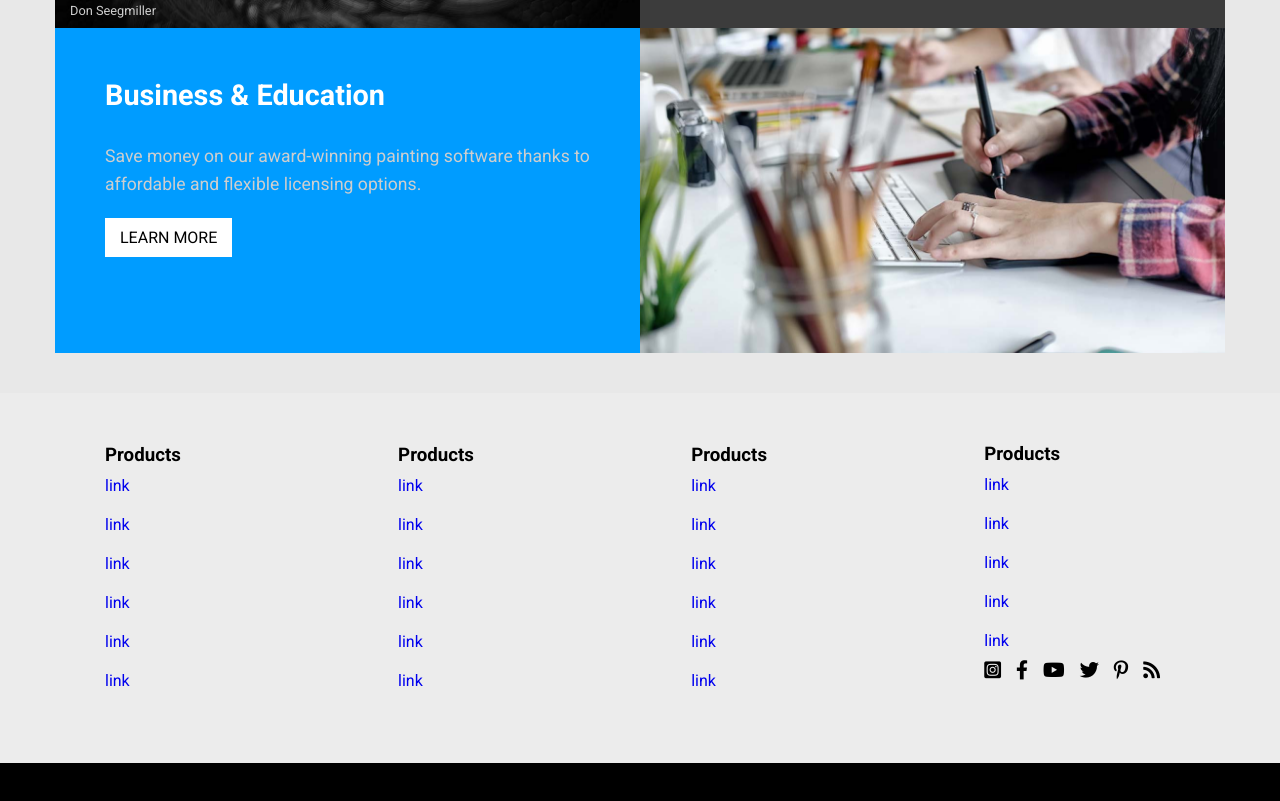
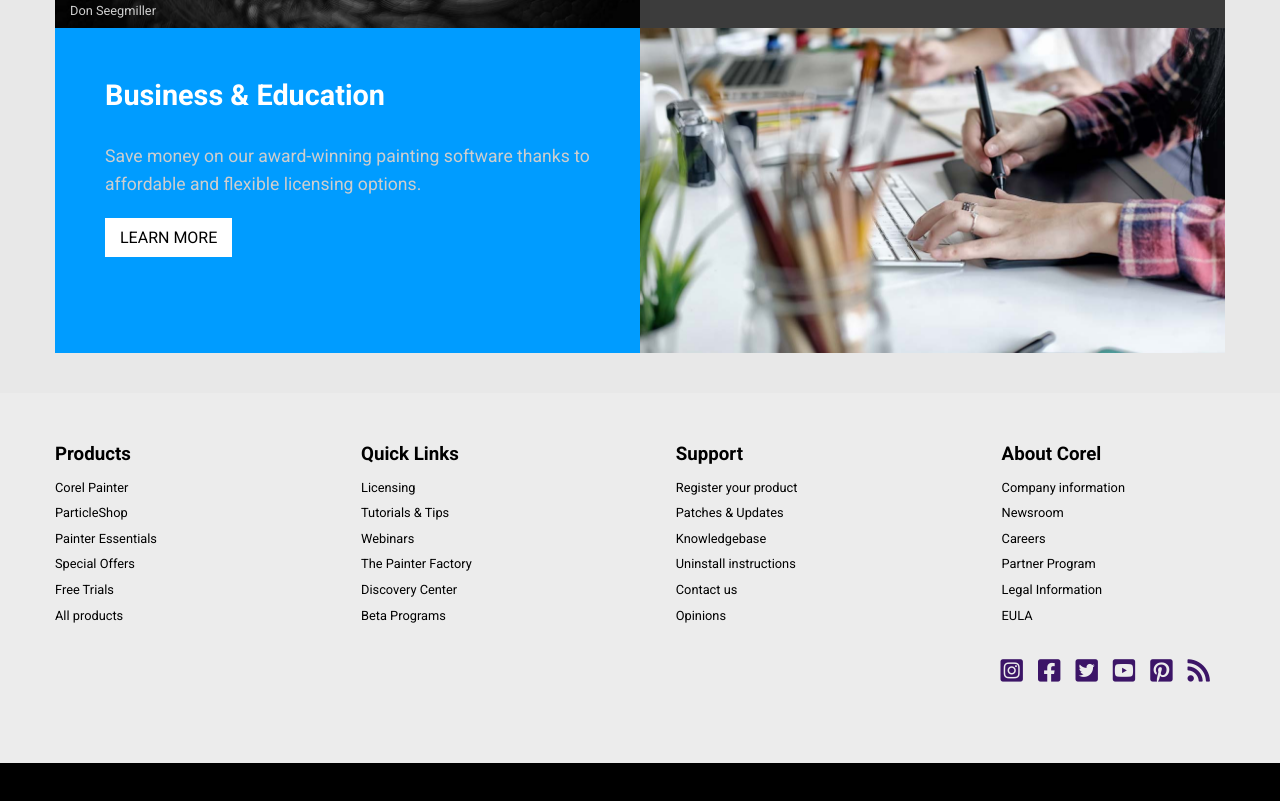
Before and after one commit to Marco-Sebastiani/sass-painter, a website: page index.html in a window 1280 px wide. Shown: the part 1802-2603 px from the top of the page. Drawn offline with Linux system fonts and the light colour scheme.

Commit message:
upgrade footer

```diff
--- a/index.html
+++ b/index.html
@@ -235,65 +235,76 @@
                     <div class="box-link-footer">
                         <h3>Products</h3>
                         <ul>
-                            <li><a href="#">link</a></li>
-                            <li><a href="#">link</a></li>
-                            <li><a href="#">link</a></li>
-                            <li><a href="#">link</a></li>
-                            <li><a href="#">link</a></li>
-                            <li><a href="#">link</a></li>
+                            <li>Corel Painter</li>
+                            <li>ParticleShop</li>
+                            <li>Painter Essentials</li>
+                            <li>Special Offers</li>
+                            <li>Free Trials</li>
+                            <li>All products</li>
                         </ul>
                     </div>
 
                     <div class="box-link-footer">
-                        <h3>Products</h3>
+                        <h3>Quick Links</h3>
                         <ul>
-                            <li><a href="#">link</a></li>
-                            <li><a href="#">link</a></li>
-                            <li><a href="#">link</a></li>
-                            <li><a href="#">link</a></li>
-                            <li><a href="#">link</a></li>
-                            <li><a href="#">link</a></li>
+                            <li>Licensing</li>
+                            <li>Tutorials & Tips</li>
+                            <li>Webinars</li>
+                            <li>The Painter Factory</li>
+                            <li>Discovery Center</li>
+                            <li>Beta Programs</li>
                         </ul>
                     </div>
 
                     <div class="box-link-footer">
-                        <h3>Products</h3>
+                        <h3>Support</h3>
                         <ul>
-                            <li><a href="#">link</a></li>
-                            <li><a href="#">link</a></li>
-                            <li><a href="#">link</a></li>
-                            <li><a href="#">link</a></li>
-                            <li><a href="#">link</a></li>
-                            <li><a href="#">link</a></li>
+                            <li>Register your product</li>
+                            <li>Patches & Updates</li>
+                            <li>Knowledgebase</li>
+                            <li>Uninstall instructions</li>
+                            <li>Contact us</li>
+                            <li>Opinions</li>
+
                         </ul>
                     </div>
 
                     <div class="box-link-footer">
-                        <h3>Products</h3>
+                        <h3>About Corel</h3>
                         <ul>
-                            <li><a href="#">link</a></li>
-                            <li><a href="#">link</a></li>
-                            <li><a href="#">link</a></li>
-                            <li><a href="#">link</a></li>
+                            <li>Company information</li>
+                            <li>Newsroom</li>
+                            <li>Careers</li>
+                            <li>Partner Program</li>
+                            <li>Legal Information</li>
+                            <li>EULA</li>
+
+                        </ul>
+                    </div>
+
+
+                </div>
+                <div class="box-social">
+                    <ul>
                         <li>
-                                <a href="#">link</a>
-                                <ul class="social">
-                                    <li>                    <i class="fab fa-instagram-square"></i>
+                            <i class="fab fa-instagram-square"></i>
                         </li>
-                                    <li>                    <i class="fab fa-facebook-f"></i>
+                        <li>
+                            <i class="fab fa-facebook-square"></i>
                         </li>
-                                    <li>                    <i class="fab fa-youtube"></i>
+                        <li>
+                            <i class="fab fa-twitter-square"></i>
                         </li>
-                                    <li>                    <i class="fab fa-twitter"></i>
+                        <li>
+                            <i class="fab fa-youtube-square"></i>
                         </li>
-                                    <li>                    <i class="fab fa-pinterest-p"></i>
+                        <li>
+                            <i class="fab fa-pinterest-square"></i>
                         </li>
-                                    <li>                    <i class="fas fa-rss"></i>
+                        <li>
+                            <i class="fas fa-rss"></i>
                         </li>
                     </ul>
-                            </li>
-                        </ul>
-                    </div>
                 </div>
             </div>
         </div>
--- a/src/partials/_footer.scss
+++ b/src/partials/_footer.scss
@@ -7,18 +7,29 @@ footer{
         width: $widthAll;
         height: $footerTop;
         .box-item-top{
-            padding: $p-t;
+            padding: 50px 100px 30px 0px;
             @include flex(space-between);
+            .box-link-footer h3{
+                margin-bottom: 10px;
+            }
             ul li{
-                padding: 10px 0;
-                .social{
-                    @include flex;
-                    i{
-                        font-size: 1.2em;
-                        margin-right: 15px;
+                line-height: 2;
+                font-size: 0.8em;
+                cursor: pointer;
+                &:hover{
+                    opacity: 0.8;
+                    text-decoration: underline;
+                }
+            }
+        }
 
-                    }
-                }
+        .box-social ul{
+            @include flex(flex-end);
+            i{
+                font-size: 1.6em;
+                margin-right: 15px;
+                color: $lightViolet;
+                cursor: pointer;
             }
         }
     }
--- a/src/partials/_gallery.scss
+++ b/src/partials/_gallery.scss
@@ -21,7 +21,7 @@
                 &.blue,
                 &.violet,
                 &.grey{
-                    padding: $p-50;
+                    padding: $p-t;
                 }
 
                 &.violet{
--- a/src/partials/_possibilities.scss
+++ b/src/partials/_possibilities.scss
@@ -1,7 +1,7 @@
 #possibilities{
     width: $widthAll;
     background-color: $backGrey;
-    padding: $p-50 ;
+    padding: $p-t ;
     @include containerLg;
 
     h2{
--- a/src/partials/_variables.scss
+++ b/src/partials/_variables.scss
@@ -20,6 +20,5 @@ $widthAll: 100%;
 // padding and margin
 $p-15: 15px;
 $p-20: 18px;
-$p-50: 50px;
 $p-t: 50px;
 $m-r: 5px;
```
Also changed, not shown: css/style.css. Lines whose indentation alone changed are shown as unchanged.
